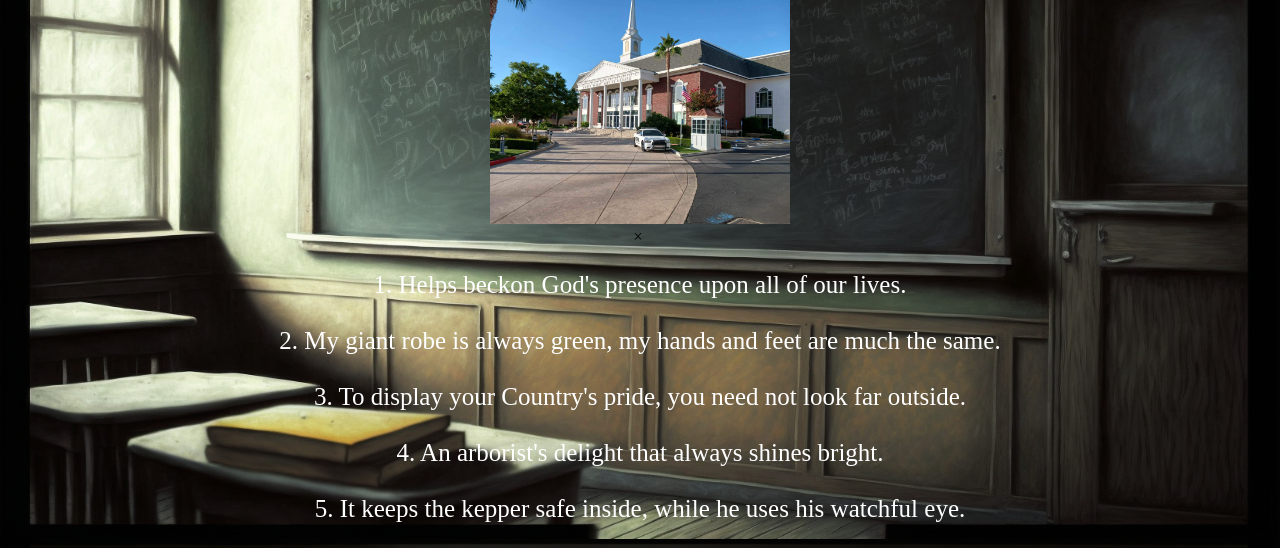
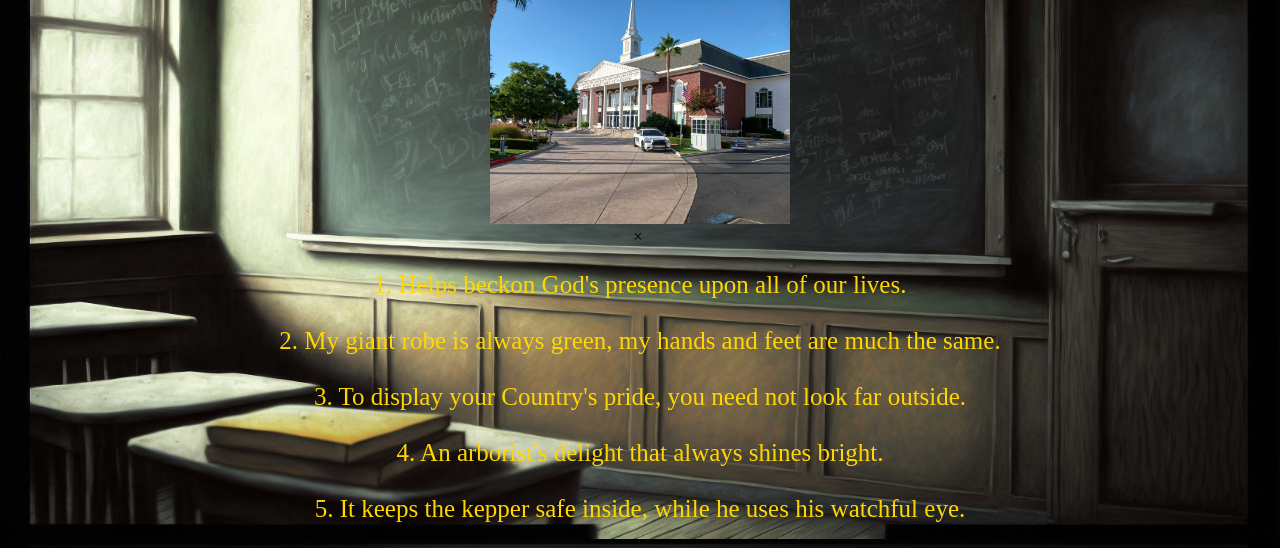
Before and after one commit to jasonwolves/escape-room, a PHP site: page /correct.html in a window 1280 px wide. Shown: the part 261-809 px from the top of the page. Run offline with PHP 8.4, Linux system fonts and the light colour scheme.

Commit message:
changed text color

```diff
--- a/correct_style.css
+++ b/correct_style.css
@@ -8,7 +8,7 @@ background-size: 100% 100%;
 }
 p {
   font-size: 25px;
-  color: white
+  color: gold
 }
 
 /* 100% Image Width on Smaller Screens */
```
